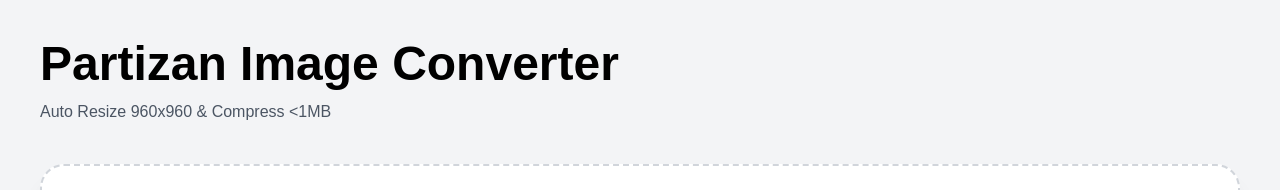
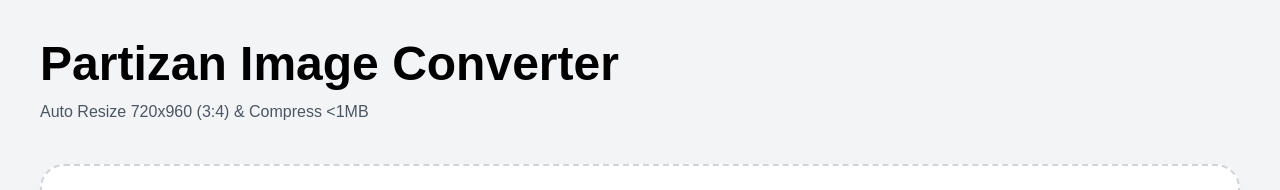
Before and after one commit to ryanrestian34-del/partizan-image-converter, a Next.js app: page / in a window 1280 px wide. Shown: the top 190 px of the page. Built offline with nearby package versions, Linux system fonts and the light colour scheme.

Commit message:
edit ClassName

```diff
--- a/app/page.tsx
+++ b/app/page.tsx
@@ -119,7 +119,7 @@ export default function Home() {
       </h1>
 
       <p className="text-gray-600 mb-10">
-        Auto Resize 960x960 & Compress &lt;1MB
+        Auto Resize 720x960 (3:4) & Compress &lt;1MB
       </p>
 
       {/* ACTION BUTTONS */}
```
